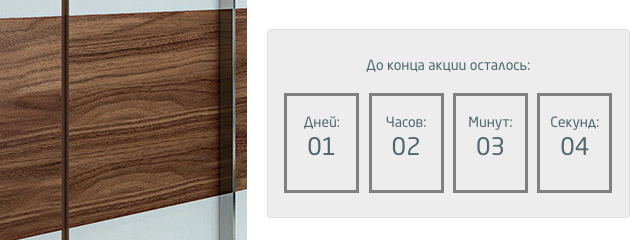
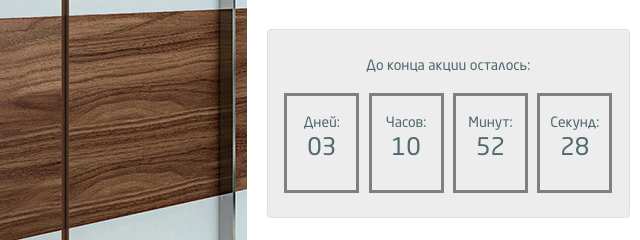
Before and after one commit to Lelalorim/GloAcademy-CourseJS_Diplom, a website built with webpack: page kuhni.html in a window 1280 px wide. Shown: the part 5180-5420 px from the top of the page, 0-640 px from the left. Built offline with nearby package versions, Linux system fonts and the light colour scheme.

Commit message:
fix(timer.js): fix selector

```diff
--- a/js/src/timer.js
+++ b/js/src/timer.js
@@ -1,9 +1,9 @@
 function countTimer(deadline) {
 
-	const timerHours = document.querySelector('#timer-hours'),
-		timerMinutes = document.querySelector('#timer-minutes'),
-		timerDays = document.querySelector('#timer-days'),
-		timerSeconds = document.querySelector('#timer-seconds');
+	const timerHours = document.querySelectorAll('.timer-hours'),
+		timerMinutes = document.querySelectorAll('.timer-minutes'),
+		timerDays = document.querySelectorAll('.timer-days'),
+		timerSeconds = document.querySelectorAll('.timer-seconds');
 
 	function getTimeRemaining() {
 
@@ -29,10 +29,18 @@ function countTimer(deadline) {
 
 		const addZero = digit => digit < 10 ? `0${digit}` : digit;
 
-		timerDays.textContent = timer.days < 0 ? '00' : addZero(timer.days);
-		timerHours.textContent = timer.hours < 0 ? '00' : addZero(timer.hours);
-		timerMinutes.textContent = timer.minutes < 0 ? '00' : addZero(timer.minutes);
-		timerSeconds.textContent = timer.seconds < 0 ? '00' : addZero(timer.seconds);
+		timerDays.forEach(element => {
+        element.textContent = timer.days < 0 ? '00' : addZero(timer.days);
+      });
+		timerHours.forEach(element => {
+        element.textContent = timer.hours < 0 ? '00' : addZero(timer.hours);
+      });
+		timerMinutes.forEach(element => {
+        element.textContent = timer.minutes < 0 ? '00' : addZero(timer.minutes);
+      });
+		timerSeconds.forEach(element => {
+        element.textContent = timer.seconds < 0 ? '00' : addZero(timer.seconds);
+      });
 
 		if (timer.timeRemaining < 0) {
 			clearInterval(idInterval);
--- a/kuhni.html
+++ b/kuhni.html
@@ -610,10 +610,10 @@
               <div class="countdown" data-days="7">
 							<div class="countdown-text">До конца акции осталось:
 								<div class="count-wrap">
-									<div class="count count_1">Дней:</br> <span id="timer-days">01</span></div>
-									<div class="count count_2">Часов:</br> <span id="timer-hours">02</span></div>
-									<div class="count count_3">Минут:</br> <span id="timer-minutes">03</span></div>
-									<div class="count count_4">Секунд:</br> <span id="timer-seconds">04</span></div>
+									<div class="count count_1">Дней:</br> <span class="timer-days">01</span></div>
+									<div class="count count_2">Часов:</br> <span class="timer-hours">02</span></div>
+									<div class="count count_3">Минут:</br> <span class="timer-minutes">03</span></div>
+									<div class="count count_4">Секунд:</br> <span class="timer-seconds">04</span></div>
 								</div>
 							</div>
 						</div>
@@ -892,10 +892,10 @@
               <div class="countdown" data-days="7">
 							<div class="countdown-text">До конца акции осталось:
 								<div class="count-wrap">
-									<div class="count count_1">Дней:</br> <span>01</span></div>
-									<div class="count count_2">Часов:</br> <span>02</span></div>
-									<div class="count count_3">Минут:</br> <span>03</span></div>
-									<div class="count count_4">Секунд:</br> <span>04</span></div>
+									<div class="count count_1">Дней:</br> <span class="timer-days">01</span></div>
+									<div class="count count_2">Часов:</br> <span class="timer-hours">02</span></div>
+									<div class="count count_3">Минут:</br> <span class="timer-minutes">03</span></div>
+									<div class="count count_4">Секунд:</br> <span class="timer-seconds">04</span></div>
 								</div>
 							</div>
 						</div>
```
Also changed, not shown: balkony.html (+8 -8 lines), index.html (+8 -8 lines), build/bundle.js.
